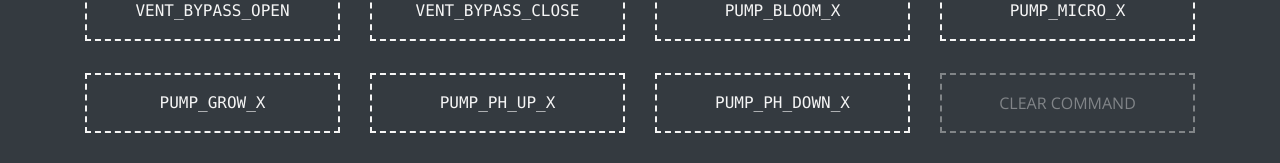
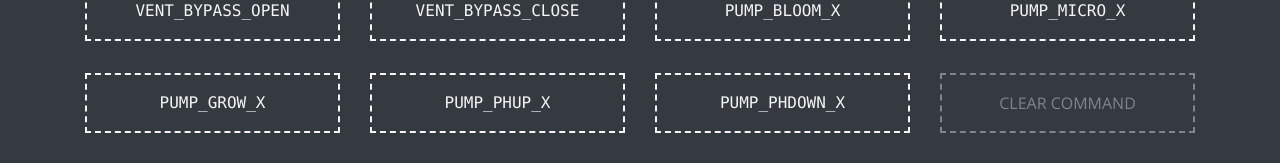
Before and after one commit to nicolaseckhart/nw-dashboard, a React (Create React App) app: page /commands in a window 1280 px wide. Shown: the part 273-436 px from the top of the page. Built offline with nearby package versions, Linux system fonts and the light colour scheme; no server answers; some icons are missing.

Commit message:
Rename command presets

```diff
--- a/src/components/CommandComponent/CommandComponent.tsx
+++ b/src/components/CommandComponent/CommandComponent.tsx
@@ -11,7 +11,7 @@ interface Props {
 
 const commandPresets: string[] = [
   'VENT_HEAT_OPEN', 'VENT_HEAT_CLOSE', 'VENT_COOL_OPEN', 'VENT_COOL_CLOSE', 'VENT_BYPASS_OPEN', 'VENT_BYPASS_CLOSE',
-  'PUMP_BLOOM_X', 'PUMP_MICRO_X', 'PUMP_GROW_X', 'PUMP_PH_UP_X', 'PUMP_PH_DOWN_X',
+  'PUMP_BLOOM_X', 'PUMP_MICRO_X', 'PUMP_GROW_X', 'PUMP_PHUP_X', 'PUMP_PHDOWN_X',
 ];
 
 export class CommandComponent extends React.Component<Props, State> {
```
